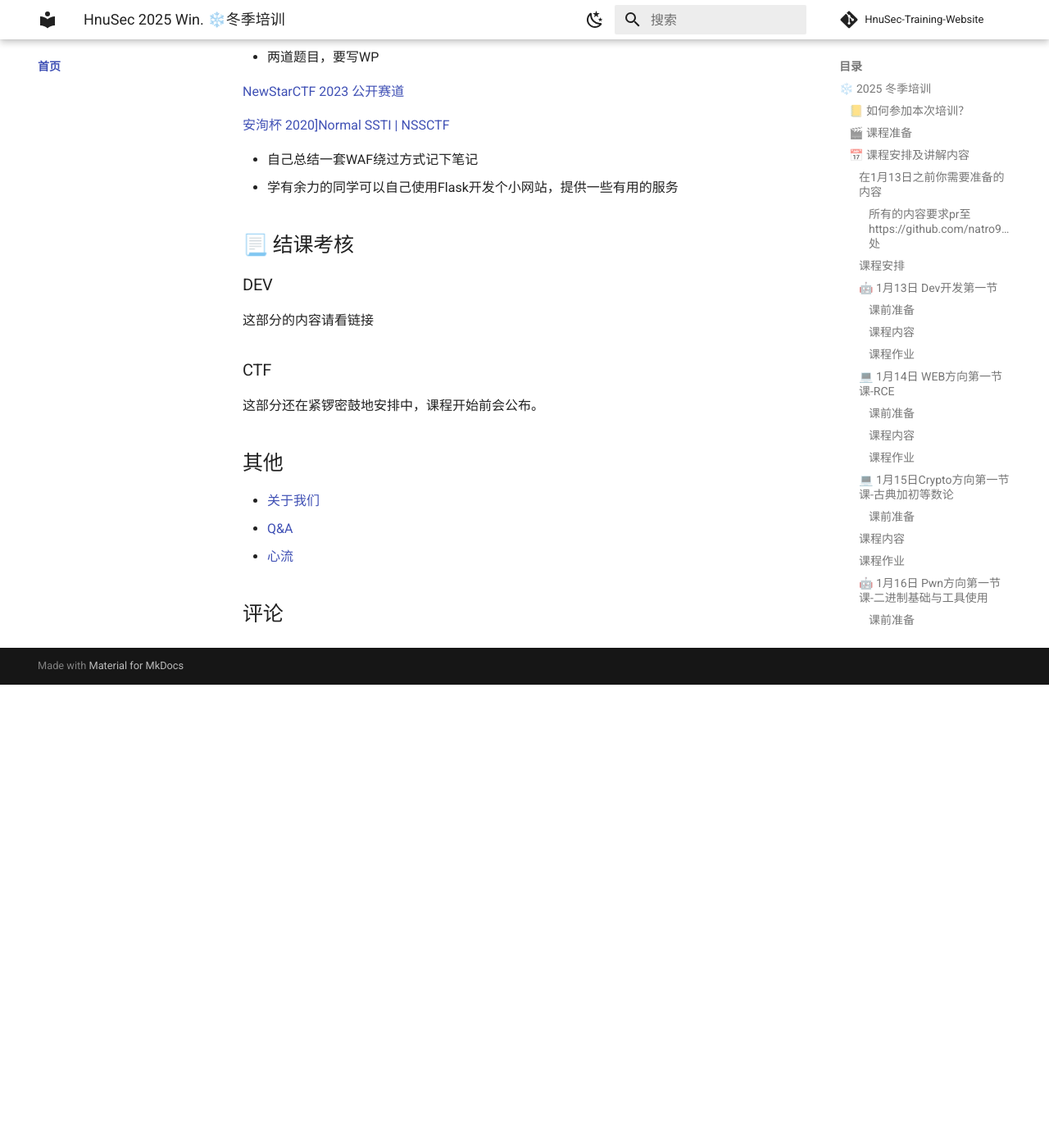
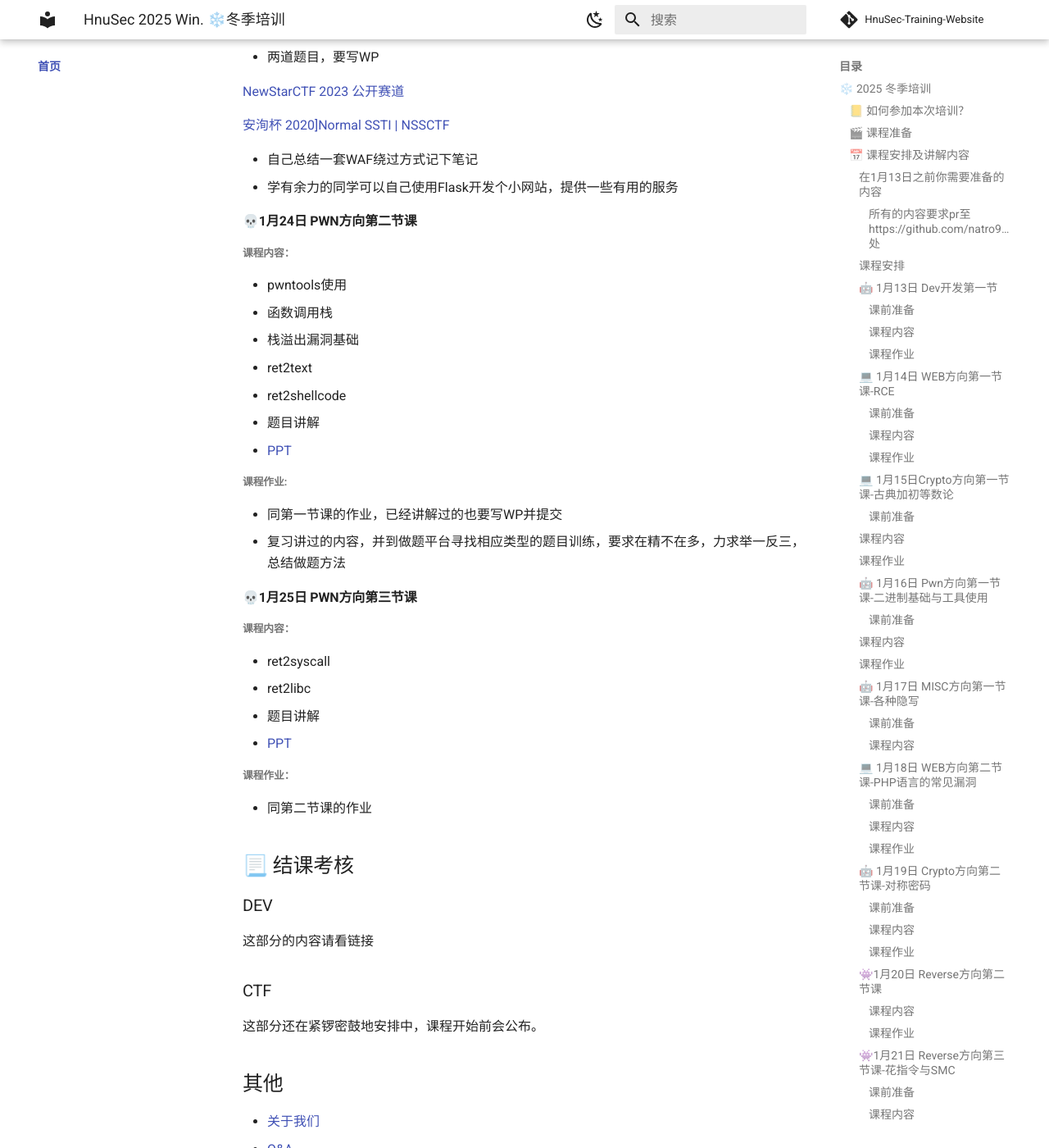
Before and after one commit to natro92/HnuSec-Training-Website, an MkDocs documentation site: the page built from docs/index.md, in a window 1280 px wide and 1400 px high, scrolled down 10625 px. Shown: the whole window at 82% size. Built offline with MkDocs 1.6.1 and Material for MkDocs 9.7.7, drawn with Linux system fonts in a browser that asks for light colours; comment, search, counter and statistics services are not loaded; before the commit the page ends 11460 px from its top, so only the background shows below that.

Commit message:
Update index.md

```diff
--- a/docs/index.md
+++ b/docs/index.md
@@ -471,6 +471,26 @@ ssh -p 10000 train@localhost
   - 自己总结一套WAF绕过方式记下笔记
   -  学有余力的同学可以自己使用Flask开发个小网站，提供一些有用的服务
 
+#### 💀1月24日 PWN方向第二节课
+##### 课程内容：
+   - pwntools使用
+   - 函数调用栈
+   - 栈溢出漏洞基础
+   - ret2text
+   - ret2shellcode
+   - 题目讲解
+- [PPT](https://github.com/natro92/HnuSec-Training-Website/blob/main/docs/pwn/lesson2_lesson3/pwn.pptx)
+##### 课程作业:
+   - 同第一节课的作业，已经讲解过的也要写WP并提交
+   - 复习讲过的内容，并到做题平台寻找相应类型的题目训练，要求在精不在多，力求举一反三，总结做题方法
+#### 💀1月25日 PWN方向第三节课
+##### 课程内容：
+   - ret2syscall
+   - ret2libc
+   - 题目讲解
+- [PPT](https://github.com/natro92/HnuSec-Training-Website/blob/main/docs/pwn/lesson2_lesson3/pwn.pptx)
+##### 课程作业：
+   - 同第二节课的作业
 ## 📃 结课考核
 
 ### DEV
```
